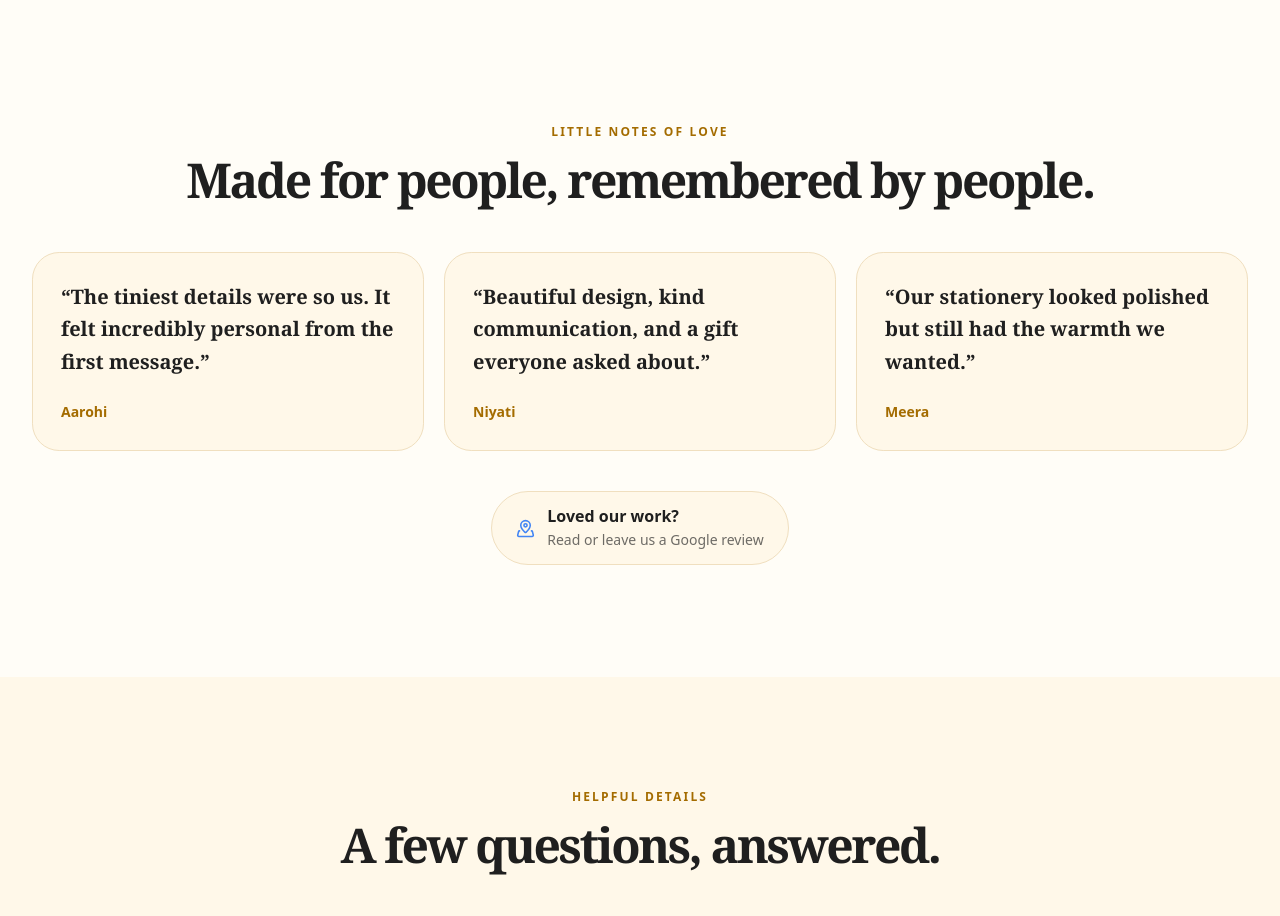
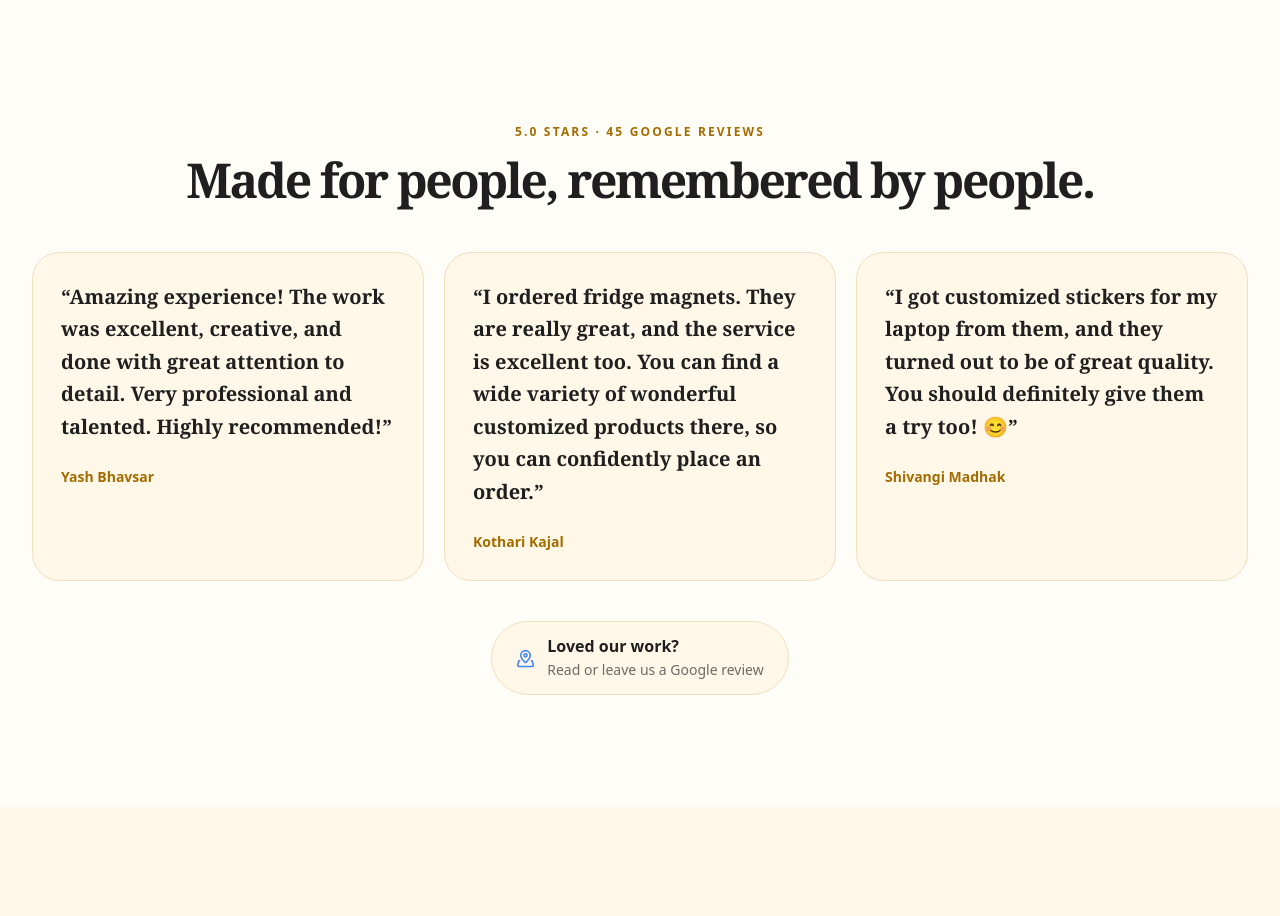
Before and after one commit to Vyom108/dityart-studio, a Next.js app: page / in a window 1280 px wide. Shown: the part 5720-6636 px from the top of the page. Built offline with nearby package versions, Linux system fonts and the light colour scheme.

Commit message:
Update reviews and footer layout

```diff
--- a/src/components/home/Testimonials.tsx
+++ b/src/components/home/Testimonials.tsx
@@ -1,16 +1,16 @@
 import { MapPinned } from "lucide-react";
 
 const notes = [
-  ["Aarohi", "The tiniest details were so us. It felt incredibly personal from the first message."],
-  ["Niyati", "Beautiful design, kind communication, and a gift everyone asked about."],
-  ["Meera", "Our stationery looked polished but still had the warmth we wanted."],
+  ["Yash Bhavsar", "Amazing experience! The work was excellent, creative, and done with great attention to detail. Very professional and talented. Highly recommended!"],
+  ["Kothari Kajal", "I ordered fridge magnets. They are really great, and the service is excellent too. You can find a wide variety of wonderful customized products there, so you can confidently place an order."],
+  ["Shivangi Madhak", "I got customized stickers for my laptop from them, and they turned out to be of great quality. You should definitely give them a try too! 😊"],
 ];
 
 export default function Testimonials() {
   return (
     <section className="bg-[#fffdf7] py-24 sm:py-28">
       <div className="mx-auto max-w-7xl px-5 lg:px-8">
-        <p className="text-center text-xs font-bold uppercase tracking-[.18em] text-[#a46c00]">Little notes of love</p>
+        <p className="text-center text-xs font-bold uppercase tracking-[.18em] text-[#a46c00]">5.0 stars · 45 Google reviews</p>
         <h2 className="mt-4 text-center font-display text-4xl font-black tracking-[-.05em] sm:text-5xl">Made for people, remembered by people.</h2>
         <div className="mt-12 grid gap-5 md:grid-cols-3">
           {notes.map(([name, quote]) => (
```
